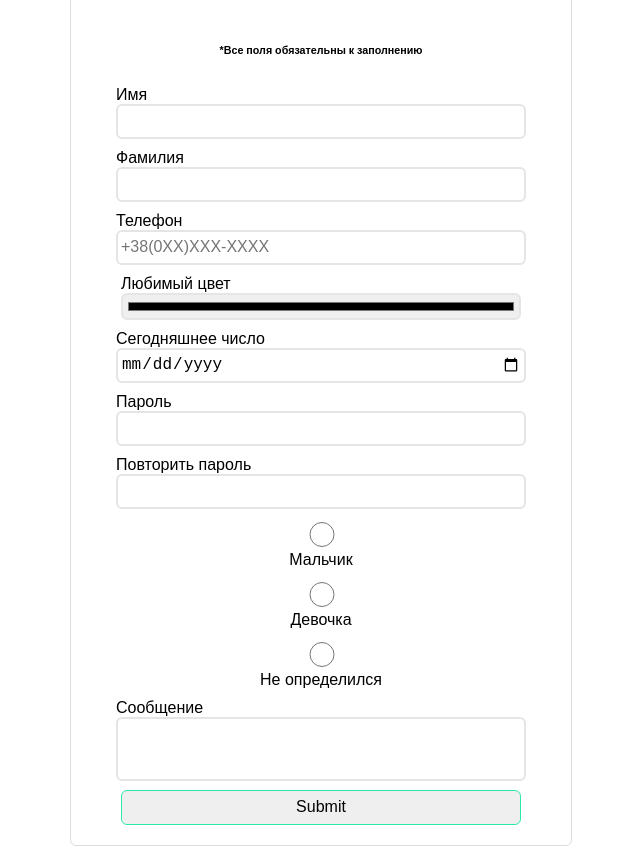
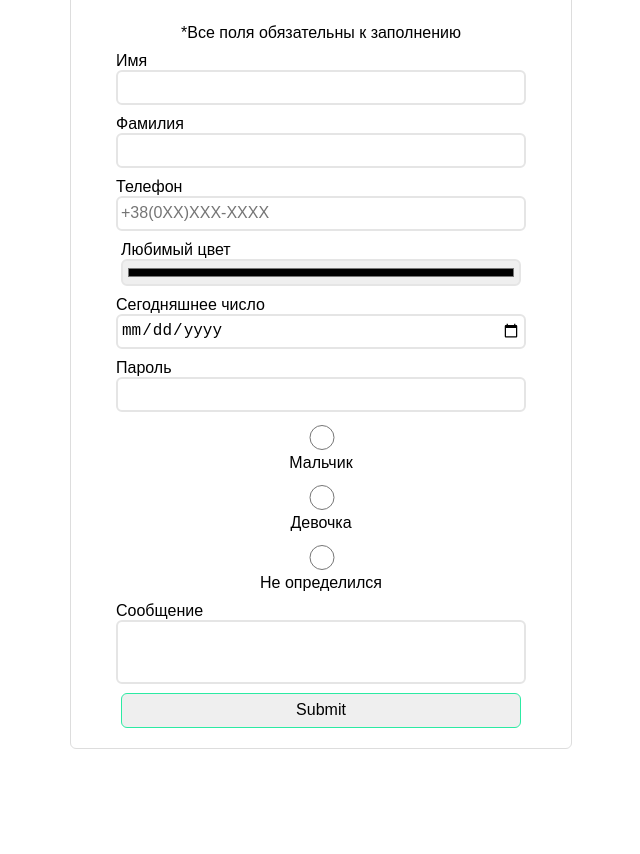
Before and after one commit to Rory-Cooper/margarita-005, a plain HTML site: page Third Lesson/index.html in a window 1280 px wide. Shown: the part 70-924 px from the top of the page, without its empty margins (319-959 px from the left). After the commit the page ends 827 px from the top, so only its background shows below. Drawn offline with Linux system fonts and the light colour scheme.

Commit message:
Исправила шрифт и удалила повтор пароля

```diff
--- a/Third Lesson/index.html
+++ b/Third Lesson/index.html
@@ -10,7 +10,7 @@
 
 	<h1>Регистрация</h1>
 
-	<h6>*Все поля обязательны к заполнению</h6>
+	<p>*Все поля обязательны к заполнению</p>
 
 
 		<p>
@@ -44,11 +44,6 @@
 		</p>
 
 		<p>
-			<label for="password2">Повторить пароль</label>
-			<input id="password2" type="password" name="repeatpassword" required>
-		</p>
-
-		<p>
 			<input id="gen1" type="radio" name="gender" value="Мальчик">
 			<label for="gen1" class="gender">Мальчик</label>
 		</p>
```
